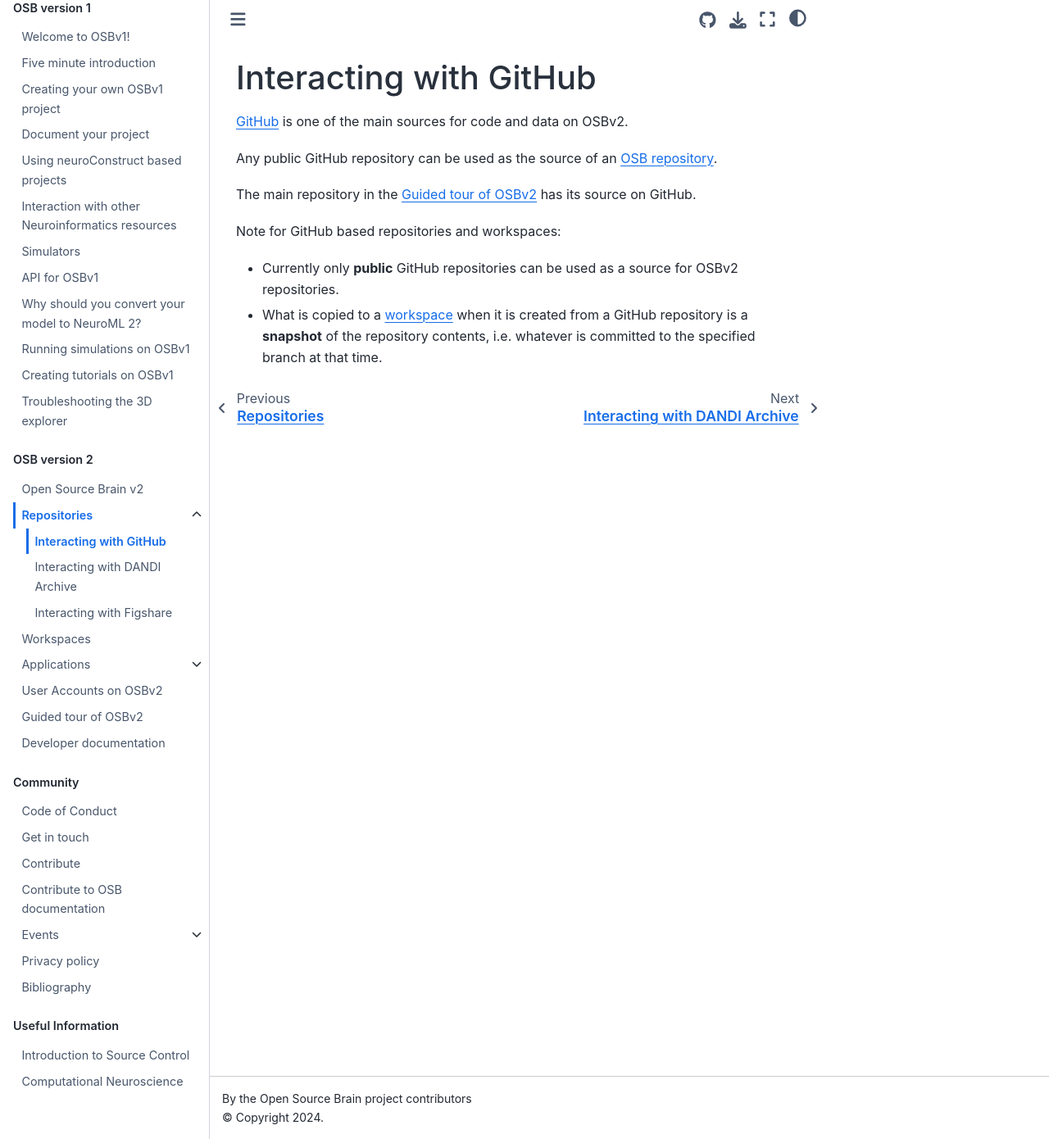
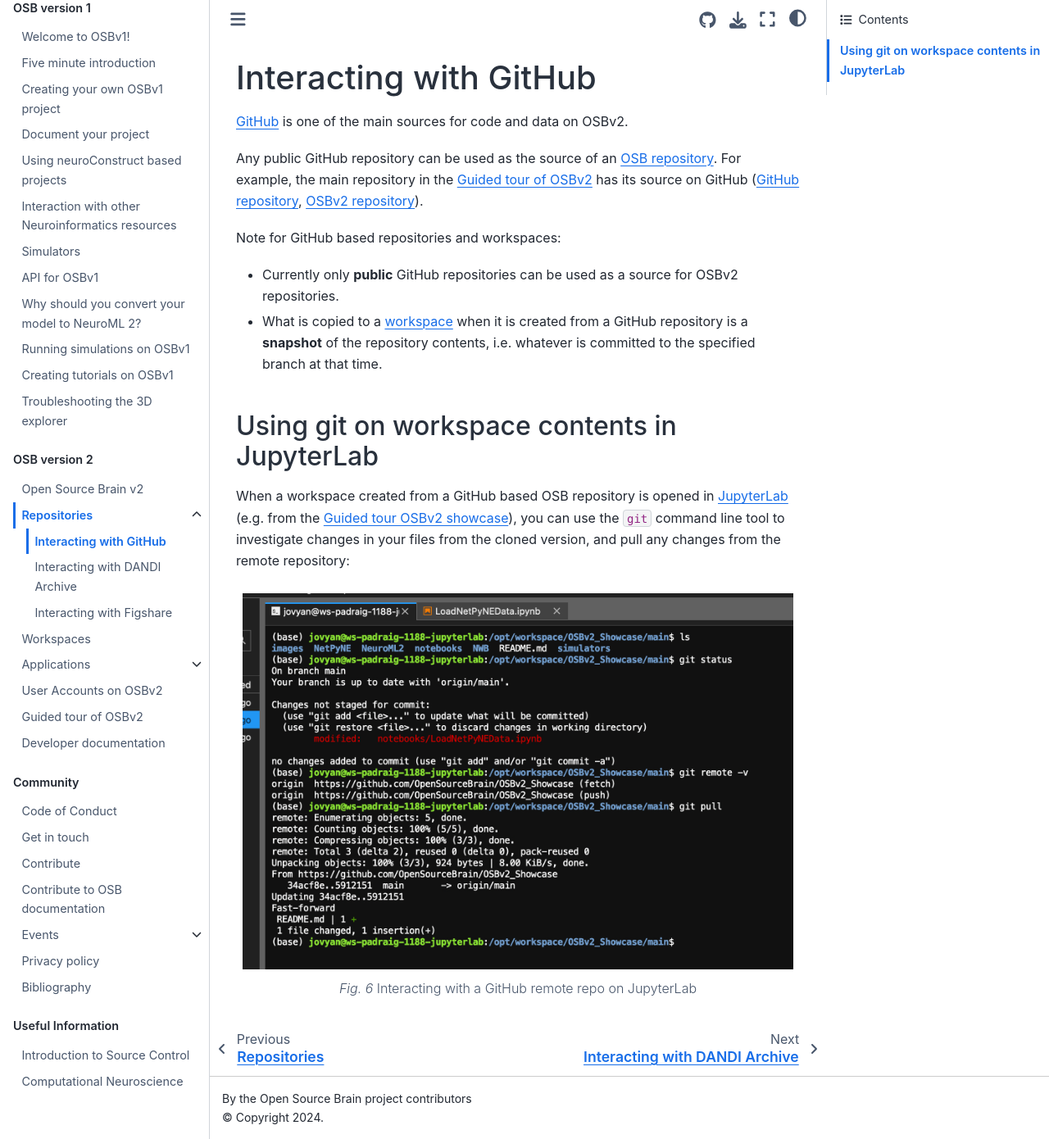
Before and after one commit to OpenSourceBrain/Documentation, a Jupyter Book: the page built from source/OSBv2/GitHub.md, in a window 1280 px wide and 1390 px high. Shown: the whole window at 82% size. Built offline with Jupyter Book 1.0.4 settings and Sphinx 7.4.7 and the Sphinx Book theme 1.1.4, drawn with Linux system fonts in a browser that asks for light colours.

Commit message:
Soem gernal updated and more on github interactions

````diff
--- a/source/OSBv2/GitHub.md
+++ b/source/OSBv2/GitHub.md
@@ -3,11 +3,23 @@
 
 [GitHub](https://github.com/) is one of the main sources for code and data on OSBv2.
 
-Any public GitHub repository can be used as the source of an {ref}`OSB repository <osbv2:repositories>`.
-
-The main repository in the {ref}`Guided tour of OSBv2 <osbv2:guidedtour>` has its source on GitHub.
+Any public GitHub repository can be used as the source of an {ref}`OSB repository <osbv2:repositories>`. For example, the main repository in the {ref}`Guided tour of OSBv2 <osbv2:guidedtour>` has its source on GitHub ([GitHub repository](https://github.com/OpenSourceBrain/OSBv2_Showcase), [OSBv2 repository](https://www.v2.opensourcebrain.org/repositories/38)).
 
 Note for GitHub based repositories and workspaces:
 
 - Currently only **public** GitHub repositories can be used as a source for OSBv2 repositories.
 - What is copied to a {ref}`workspace <osbv2:workspaces>` when it is created from a GitHub repository is a **snapshot** of the repository contents, i.e. whatever is committed to the specified branch at that time.
+
+## Using git on workspace contents in JupyterLab
+
+When a workspace created from a GitHub based OSB repository is opened in {ref}`JupyterLab <osbv2:applications:jupyterlab>` (e.g. from the {ref}`Guided tour OSBv2 showcase <osbv2:guidedtour>`), you can use the `git` command line tool to investigate changes in your files from the cloned version, and pull any changes from the remote repository:
+
+
+```{figure} ../images/github_jlab.png
+:alt: Interacting with a GitHub remote repo on JupyterLab
+:align: center
+:width: 700px
+
+Interacting with a GitHub remote repo on JupyterLab
+
+```
````
Also changed, not shown: source/General/GettingStarted.md (+2 -2 lines), source/Landing.md (+1 -1 lines), source/OSBv2/JupyterLab.md (+1 -1 lines), source/OSBv2/Repositories.md (+3 -3 lines), source/images/github_jlab.png (added).
